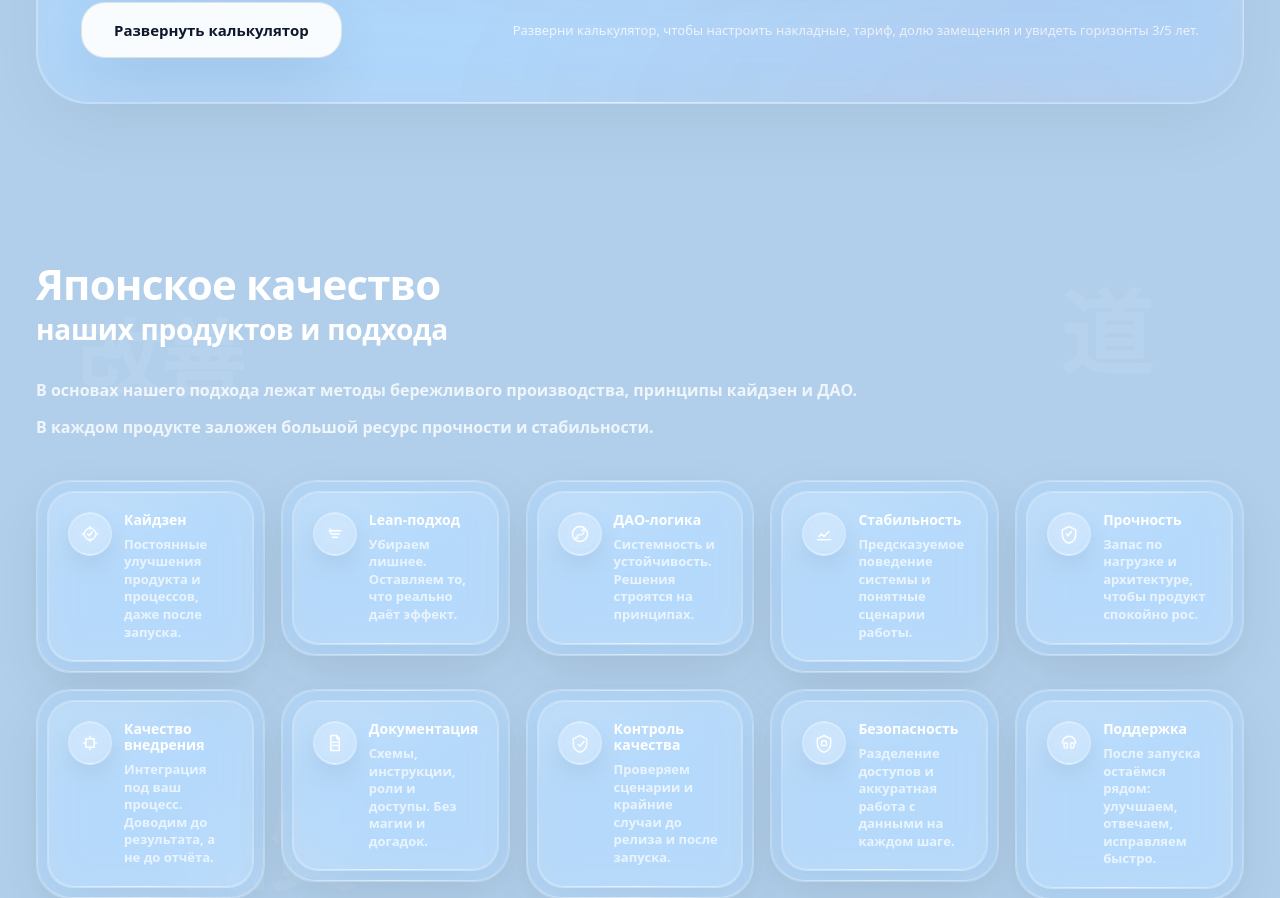
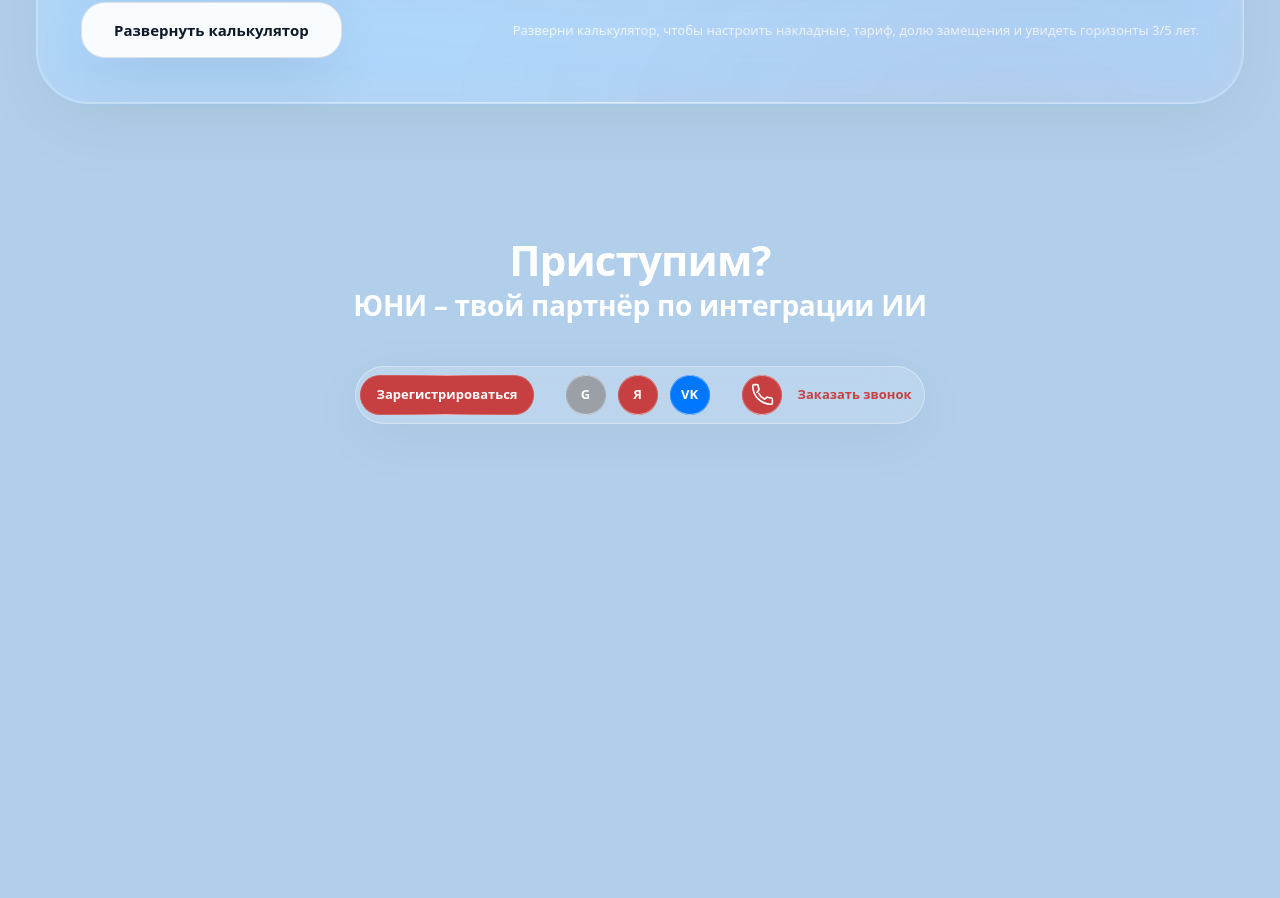
Before and after one commit to uniconsulting/uni.com, a Next.js app: page / in a window 1280 px wide. Shown: the part 6432-7330 px from the top of the page. After the commit the page ends 6896 px from the top, so only its background shows below. Built offline with nearby package versions, Linux system fonts and the light colour scheme.

Commit message:
Update page.tsx

```diff
--- a/src/app/page.tsx
+++ b/src/app/page.tsx
@@ -6,7 +6,6 @@ import Niches from "../components/sections/Niches";
 import DemoChat from "../components/sections/DemoChat";
 import Plans from "../components/sections/Plans";
 import RoiCalculatorSection from "../components/sections/RoiCalculatorSection";
-import JapaneseQuality from "../components/sections/JapaneseQuality";
 import CTA2 from "../components/sections/CTA2";
 
 export default function Page() {
@@ -21,7 +20,6 @@ export default function Page() {
         <DemoChat />
         <Plans />
         <RoiCalculatorSection />
-        <JapaneseQuality />
         <CTA2 />
       </main>
     </>
```
